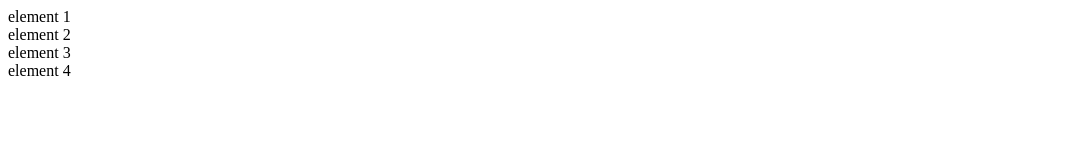
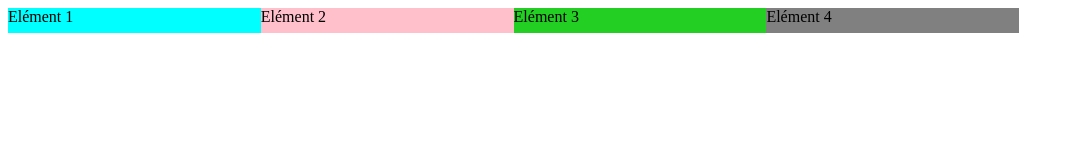
Before and after one commit to Ade-Line/grid-css, a plain HTML site: page index.html in a window 1280 px wide. Shown: the whole page, without its empty margins (0-1074 px from the left). Drawn offline with Linux system fonts and the light colour scheme.

Commit message:
Ajout des éléments avec style

```diff
--- a/index.html
+++ b/index.html
@@ -3,15 +3,16 @@
 <head>
     <meta charset="UTF-8">
     <meta name="viewport" content="width=device-width, initial-scale=1.0">
+    <link rel="stylesheet" href="style.css">
     <title>Grid</title>
 </head>
 <body>
 
     <section id="wrapper">
-    <div class="element1">element 1</div>
-    <div class="element2">element 2</div>
-    <div class="element3">element 3</div>
-    <div class="element4">element 4</div>
+    <div class="element1">Elément 1</div>
+    <div class="element2">Elément 2</div>
+    <div class="element3">Elément 3</div>
+    <div class="element4">Elément 4</div>
 </section>
 
 </body>
--- a/style.css
+++ b/style.css
@@ -1,18 +1,28 @@
+/* GENERAL */
+
+.element1{
+    background-color: aqua;
+    height: 25px;
+}
+
+.element2{
+    background-color: pink;
+    height: 25px;
+}
+
+.element3{
+    background-color: rgb(34, 207, 34);
+    height: 25px;
+}
+
+.element4{
+    background-color: grey;
+    height: 25px;
+}
+
+/* SECTION */
 #wrapper{
     display: grid;
-    grid-template-columns: 25% 25% 25% 25%;
-    grid-template-rows: 100%;
+    grid-template-columns: 20% 20% 20% 20%;
+    grid-template-rows: 25% 25% 25% 25%;
 }
-
-.element1{
-    grid-column-start: 1;
-}
-.element2{
-    grid-column-start: 2;
-}
-.element3{
-    grid-column-start: 3;
-}
-.element4{
-    grid-column-start: 4;
-}
```
